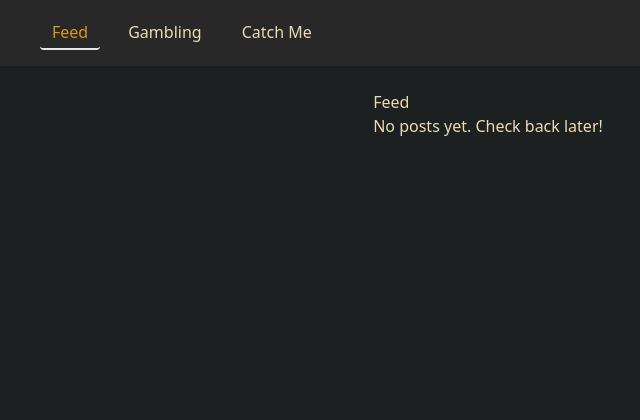
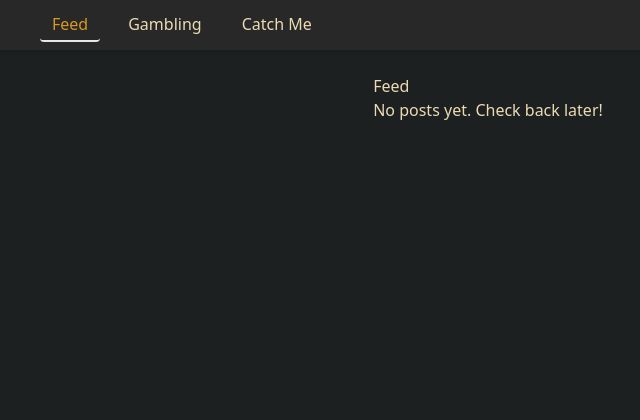
Before and after one commit to kirillwynn/kirillwynn.com, a Flask app: page /feed in a window 1280 px wide. Shown: the top 420 px of the page, without its empty margins (152-792 px from the left). Run offline with Flask 3, Linux system fonts and the light colour scheme; parts of the project's set-up code (start-up, migrations or seed data) failed here and were passed over; some libraries are stand-ins or nearby versions; some web fonts are replaced.

Commit message:
change navi height

```diff
--- a/app/templates/base.html
+++ b/app/templates/base.html
@@ -9,7 +9,7 @@
     <link href="{{ url_for('static', filename='css/style.css') }}" rel="stylesheet">
 </head>
 <body class="bg-gruvbox-bg text-gruvbox-fg font-sans min-h-screen flex flex-col transition-colors duration-200">
-    <nav class="bg-gruvbox-bg0-h p-4 shadow-md">
+    <nav class="bg-gruvbox-bg0-h px-4 py-2 shadow-md">
         <div class="max-w-4xl mx-auto flex space-x-4">
             <a href="{{ url_for('feed') }}"
                 class="px-3 py-1 rounded {% if request.endpoint == 'feed' %}text-gruvbox-yellow border-b-2 border-gruvbox-yellow{% else %}text-gruvbox-fg hover:text-gruvbox-yellow{% endif %}">
```
